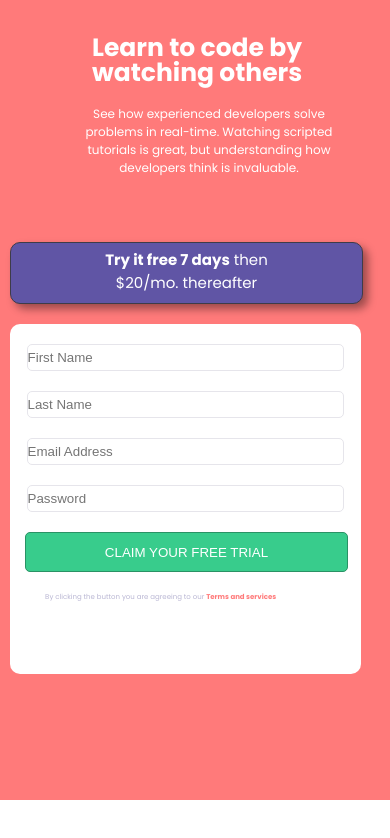
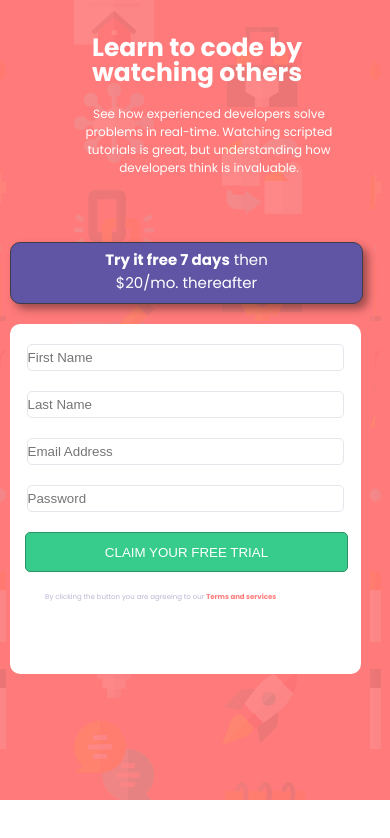
Before and after one commit to DoeIsaac/Registration-Form, a plain HTML site: page index.html in a window 390 px wide. Shown: the top 838 px of the page. Drawn offline with Linux system fonts and the light colour scheme; the site is published under a folder, as on GitHub Pages, so addresses that start at the root find nothing.

Commit message:
Update style.css

```diff
--- a/style.css
+++ b/style.css
@@ -22,7 +22,7 @@ input:hover{
     height: 500px;
     margin: 100px auto;
     display: flex;
-    background-image:url("/cards/bg-intro-desktop.png");
+    background-image:url("cards/bg-intro-desktop.png");
     background-color: hsl(0, 100%,74%);
     padding: 0;
 }
@@ -124,7 +124,7 @@ input:hover{
         width: 100%;
         height: 800px;
         display: inline-block;
-        background-image:url("/cards/bg-intro-mobile.png");
+        background-image:url("cards/bg-intro-mobile.png");
         background-color: hsl(0, 100%,74%);
         padding: 0;
         margin: 0;
```
